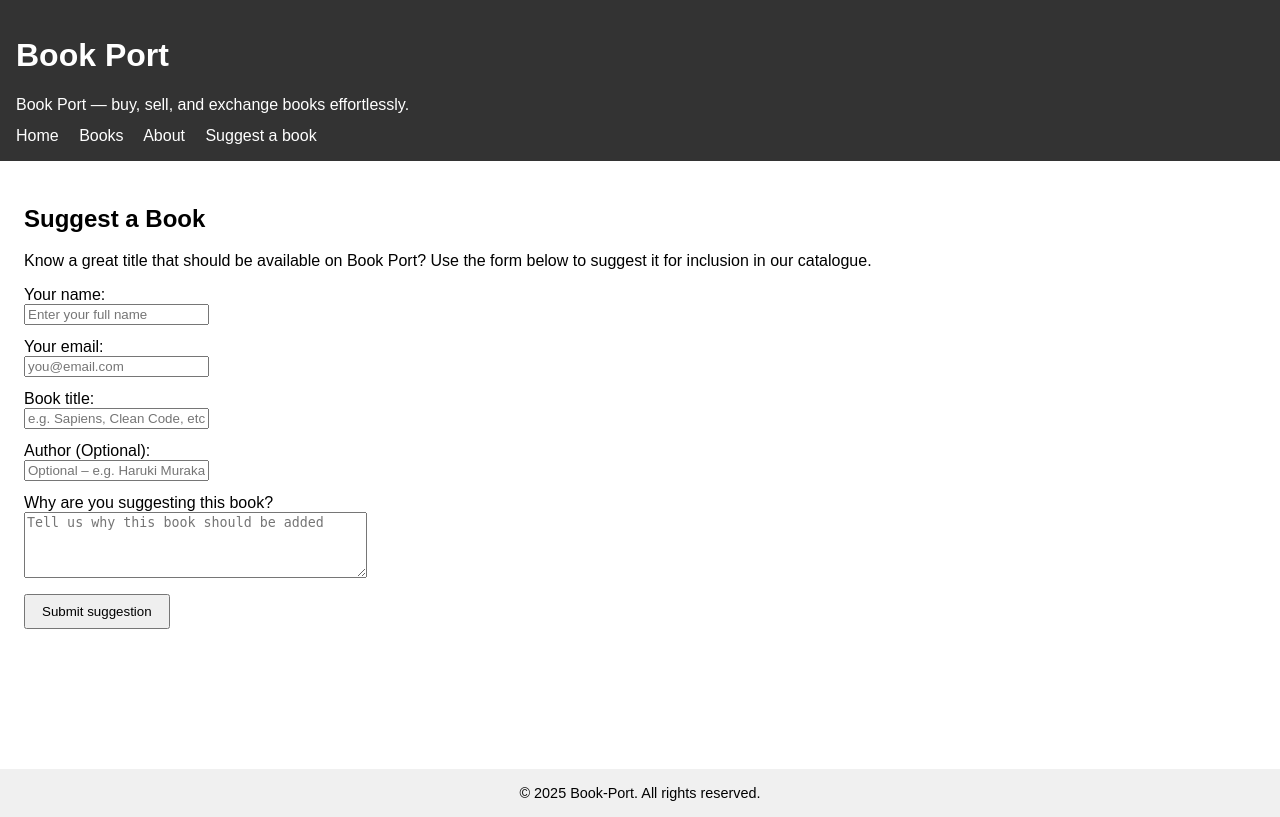
After one commit to hasnathg/mylibrary_project, a Django app: page /suggest-book in a window 1280 px wide. The commit adds this page. Run offline with Django 5.2, Linux system fonts and the light colour scheme.

```diff
--- a/library/forms.py
+++ b/library/forms.py
@@ -1,4 +1,5 @@
 from django import forms
+from .models import BookSuggestion, BookInquiry
 
 INQUIRY_TYPE_CHOICES = [
     ('buy', 'I want to buy this book'),
@@ -6,22 +7,43 @@ INQUIRY_TYPE_CHOICES = [
     ('info', 'I want more information'),
 ]
 
-class BookInquiryForm(forms.Form):
-    name = forms.CharField(
-        label="Your name",
-        max_length=100,
-        widget=forms.TextInput(attrs={"placeholder": "Enter your full name"})
-    )
-    email = forms.EmailField(
-        label="Your email",
-        widget=forms.EmailInput(attrs={"placeholder": "your@email.com"})
-    )
-    inquiry_type = forms.ChoiceField(
-        label="What would you like to do?",
-        choices=INQUIRY_TYPE_CHOICES,
-        widget=forms.RadioSelect
-    )
-    message = forms.CharField(
-        label="Message",
-        widget=forms.Textarea(attrs={"rows": 4, "placeholder": "Add any details or questions about this book"})
-    )
+class BookInquiryForm(forms.ModelForm):
+    class Meta:
+        model = BookInquiry
+        fields = ['name', 'email', 'inquiry_type', 'message']
+        labels={
+            'name': 'Your name',
+            'email': 'Your name',
+            'inquiry_type': 'What you like to do?',
+            'message': 'Message',
+        }
+
+        widgets = {
+            'name': forms.TextInput(attrs={"placeholder": "Enter your full name"}),
+            'email': forms.EmailInput(attrs={"placeholder": "email@example.com"}),
+            'inquiry_type': forms.RadioSelect(choices=INQUIRY_TYPE_CHOICES),
+            'message': forms.Textarea(attrs={"rows": 4, "placeholder": "Add any details or questions about this book"}),
+        }
+
+
+
+class BookSuggestionForm(forms.ModelForm):
+    class Meta:
+        model = BookSuggestion
+        fields = ['name', 'email', 'suggested_title', 'suggested_author', 'message' ]
+        labels = {
+            'name':'Your name',
+            'email' : 'Your email',
+            'suggested_title' : 'Book title',
+            'suggested_author' : 'Author (Optional)',
+            'message' : 'Why are you suggesting this book?',
+        }
+
+        widgets = {
+          'name': forms.TextInput(attrs={'placeholder': 'Enter your full name'}),
+          'email': forms.EmailInput(attrs={'placeholder': 'you@email.com'}),
+          'suggested_title': forms.TextInput(attrs={'placeholder': 'e.g. Sapiens, Clean Code, etc.'}),
+          'suggested_author': forms.TextInput(attrs={'placeholder': 'Optional – e.g. Haruki Murakami'}),
+          'message': forms.Textarea(attrs={'rows': 4, 'placeholder': 'Tell us why this book should be added'}),
+
+        }
--- a/library/models.py
+++ b/library/models.py
@@ -17,6 +17,54 @@ class Book(models.Model):
 
     cover_image = models.URLField(max_length=500, blank=True)
 
+    def __str__(self):
+        return f"{self.title} by {self.author}"
+
+class BookSuggestion(models.Model):
+    SUGGESTION_STATUS_CHOICES = [
+        ('new', 'New'),
+        ('reviewed','Reviewed'),
+        ('rejected','Rejected'),
+    ]
+
+    name = models.CharField(max_length=100)
+    email = models.EmailField()
+    suggested_title = models.CharField(max_length=200)
+    suggested_author = models.CharField(max_length=200, blank=True)
+    message = models.TextField(blank=True)
+    status = models.CharField(
+        max_length=20,
+        choices = SUGGESTION_STATUS_CHOICES,
+        default = 'new',
+    )
+
+    created_at = models.DateTimeField(auto_now_add=True)
+
 
     def __str__(self):
-        return f"{self.title} by {self.author}"
+        if self.suggested_author:
+            return f"{self.suggested_title} by {self.suggested_author} (suggested by {self.name})"
+        return f"{self.suggested_title} (suggested by {self.name})"
+
+
+class BookInquiry(models.Model):
+    INQUIRY_TYPE_CHOICES=[
+        ('buy','I want to buy this book'),
+        ('exchange', 'I want to exchange a book' ),
+        ('info', 'I want more information'),
+    ]
+
+    book = models.ForeignKey(
+        Book,
+        on_delete=models.CASCADE,
+        related_name='inquiries'
+    )
+
+    name = models.CharField(max_length=100)
+    email = models.EmailField()
+    inquiry_type = models.CharField(max_length=20, choices=INQUIRY_TYPE_CHOICES)
+    message = models.TextField()
+    created_at = models.DateTimeField(auto_now_add=True)
+
+    def __str__(self):
+        return f"Inquiry for {self.book.title} by {self.name}"
--- a/library/templates/library/base.html
+++ b/library/templates/library/base.html
@@ -50,6 +50,7 @@
             <a href="{% url 'home' %}">Home</a>
             <a href="{% url 'book_list' %}">Books</a>
             <a href="{% url 'about' %}">About</a>
+            <a href="{% url 'suggest_book' %}">Suggest a book</a>
         </nav>
     </header>
     <main>
@@ -58,7 +59,7 @@
     </main>
 
     <footer>
-        &copy, {{ 2025 }} Book-Port. All rights reserved.
+        &copy; {{ 2025 }} Book-Port. All rights reserved.
     </footer>
 </body>
 </html>
--- /dev/null
+++ b/library/templates/library/suggest_book.html
@@ -0,0 +1,61 @@
+{% extends 'library/base.html' %}
+
+{% block title %}Suggest a Book – Book Port{% endblock %}
+
+{% block content %}
+    <h2>Suggest a Book</h2>
+    <p>
+        Know a great title that should be available on Book Port?
+        Use the form below to suggest it for inclusion in our catalogue.
+    </p>
+
+    <form method="post" style="max-width: 500px;">
+        {% csrf_token %}
+
+        {{ form.non_field_errors }}
+
+        <div style="margin-bottom: 0.8rem;">
+            {{ form.name.label_tag }}<br>
+            {{ form.name }}
+            {% if form.name.errors %}
+                <div style="color: red;">{{ form.name.errors }}</div>
+            {% endif %}
+        </div>
+
+        <div style="margin-bottom: 0.8rem;">
+            {{ form.email.label_tag }}<br>
+            {{ form.email }}
+            {% if form.email.errors %}
+                <div style="color: red;">{{ form.email.errors }}</div>
+            {% endif %}
+        </div>
+
+        <div style="margin-bottom: 0.8rem;">
+            {{ form.suggested_title.label_tag }}<br>
+            {{ form.suggested_title }}
+            {% if form.suggested_title.errors %}
+                <div style="color: red;">{{ form.suggested_title.errors }}</div>
+            {% endif %}
+        </div>
+
+        <div style="margin-bottom: 0.8rem;">
+            {{ form.suggested_author.label_tag }}<br>
+            {{ form.suggested_author }}
+            {% if form.suggested_author.errors %}
+                <div style="color: red;">{{ form.suggested_author.errors }}</div>
+            {% endif %}
+        </div>
+
+        <div style="margin-bottom: 0.8rem;">
+            {{ form.message.label_tag }}<br>
+            {{ form.message }}
+            {% if form.message.errors %}
+                <div style="color: red;">{{ form.message.errors }}</div>
+            {% endif %}
+        </div>
+
+        <button type="submit" style="padding: 0.5rem 1rem;">
+            Submit suggestion
+        </button>
+    </form>
+{% endblock %}
--- a/library/urls.py
+++ b/library/urls.py
@@ -3,7 +3,12 @@ from . import views
 
 urlpatterns = [
     path('', views.home_view, name='home'),
+
     path('books/', views.BookListView.as_view(), name ='book_list'),
     path('books/<int:pk>/', views.BookDetailView.as_view(), name='book_detail'),
+
     path('about/', views.about_view, name='about'),
+
+    path('suggest-book',views.BookSuggestionCreateView.as_view(), name ='suggest_book'),
+    path('suggest-book/thanks/', views.suggestion_thanks_view, name= 'suggest_thanks'),
 ]
--- a/library/views.py
+++ b/library/views.py
@@ -1,10 +1,14 @@
 from django.shortcuts import render, get_object_or_404
 from django.http import HttpResponse
-from .models import Book
+from .models import Book, BookSuggestion, BookInquiry
 from django.core.paginator import Paginator, EmptyPage, PageNotAnInteger
 from django.views.generic import ListView, DetailView
-from .forms import BookInquiryForm
+from django.views.generic.edit import CreateView
+from django.urls import reverse_lazy
+from .forms import BookInquiryForm, BookSuggestionForm
 from django.db.models import Q
+
+
 
 # Create your views here.
 class BookListView(ListView):
@@ -54,11 +58,13 @@ class BookDetailView(DetailView):
 
         if form.is_valid():
 
+            inquiry = form.save(commit=False)
+            inquiry.book = self.object
+            inquiry.save()
+
             context = self.get_context_data()
             context['form'] = BookInquiryForm()
             context['success'] = True
-            context['submitted_data'] = form.cleaned_data
-
             return self.render_to_response(context)
 
         else:
@@ -66,6 +72,13 @@ class BookDetailView(DetailView):
             context['form'] = form
             context['success'] = False
             return self.render_to_response(context)
+
+class BookSuggestionCreateView(CreateView):
+    model = BookSuggestion
+    form_class = BookSuggestionForm
+    template_name = 'library/suggest_book.html'
+    success_url = reverse_lazy('suggest_thanks')
+
 
 
 
@@ -91,6 +104,9 @@ def about_view(request):
 def home_view(request):
     return render(request, 'library/index.html')
 
+def suggestion_thanks_view(request):
+    return render (request, 'library/suggest_thanks.html')
+
 # def book_detail_view(request, pk):
 #     book = get_object_or_404(Book, pk =pk)
 #     context = {
```
Also changed, not shown: library/admin.py (+20 -1 lines), library/templates/library/suggest_thanks.html (added, +16 -0 lines), library/migrations/0003_booksuggestion.py (added), library/migrations/0004_bookinquiry.py (added).
